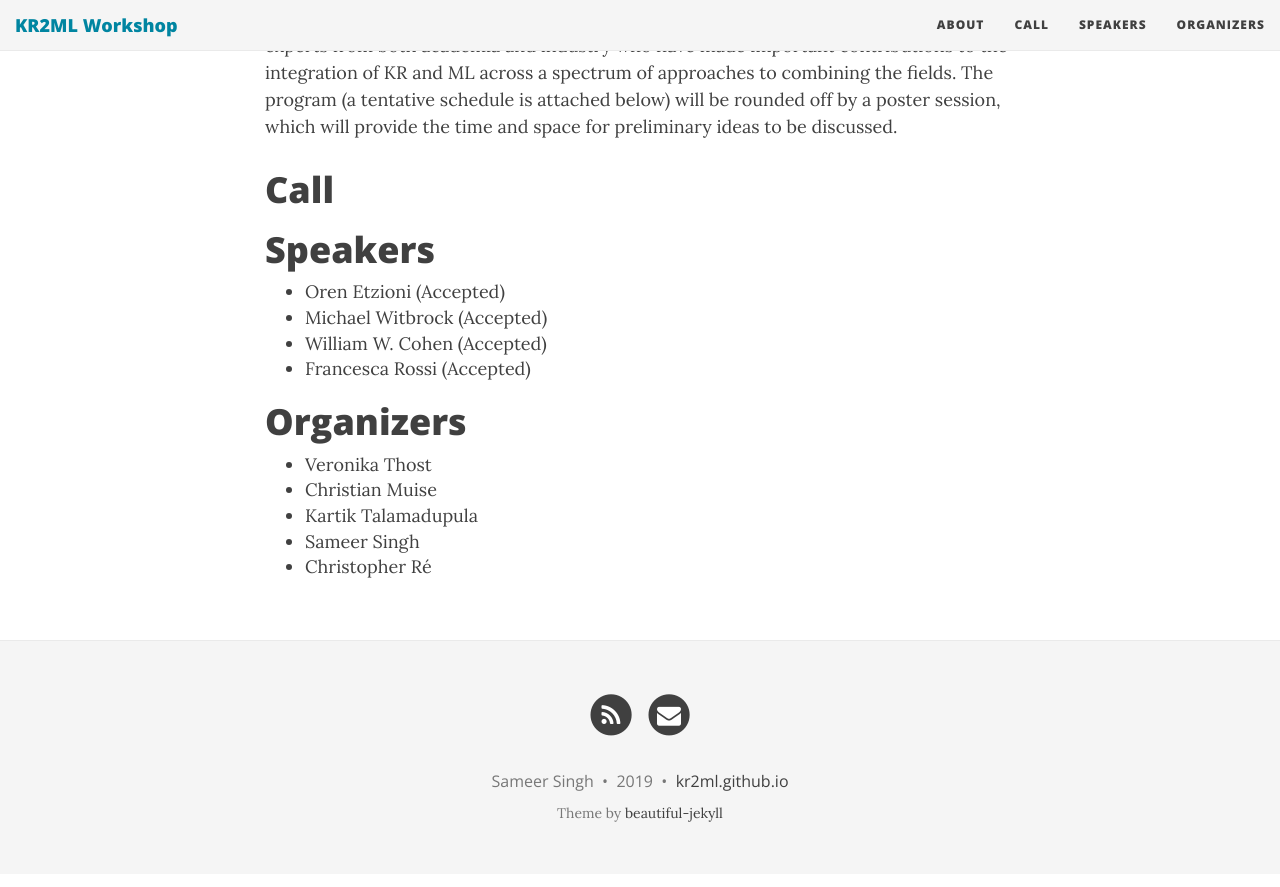
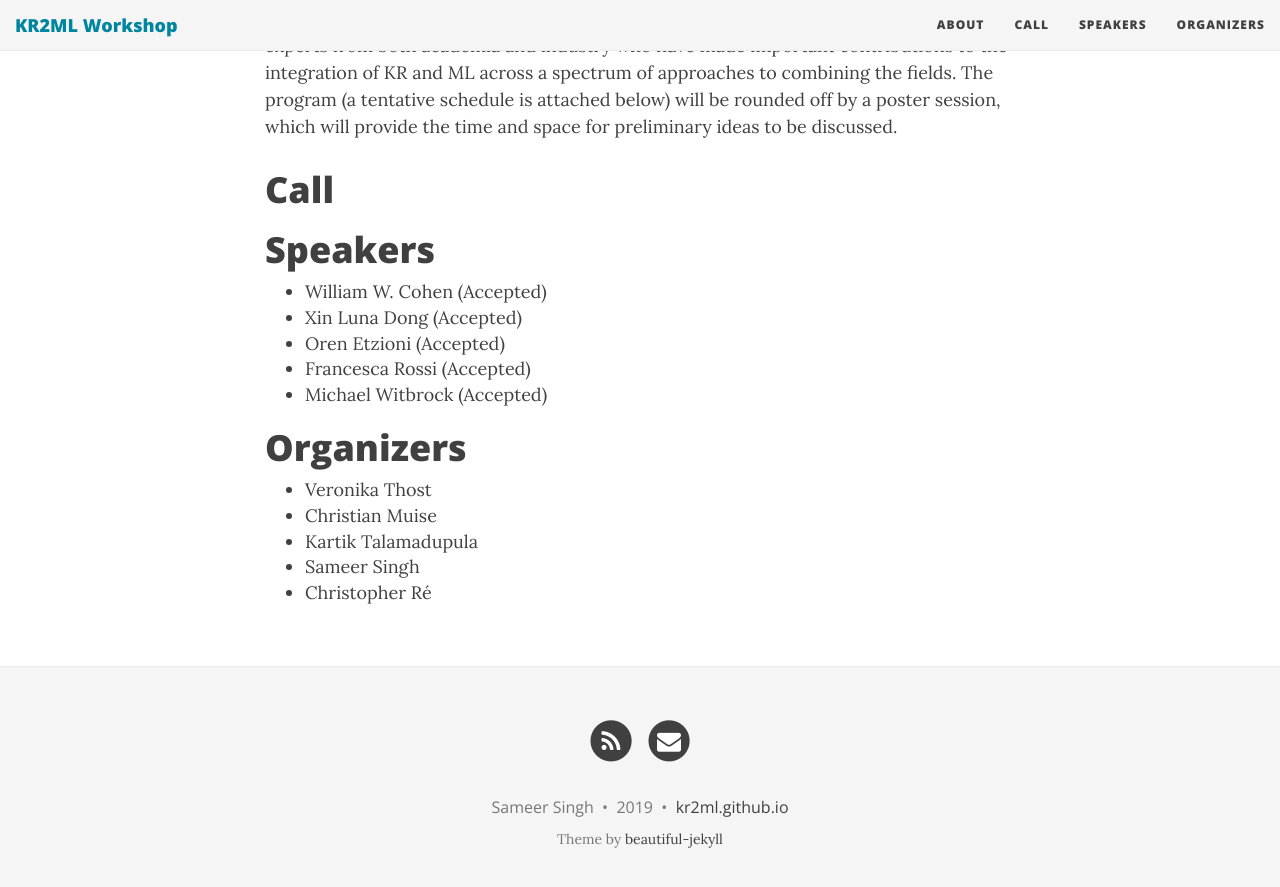
Before and after one commit to kr2ml/kr2ml.github.io, a Jekyll site: the page built from index.md, in a window 1280 px wide and 900 px high, scrolled down 959 px. Shown: the top 887 px of the window. Built offline with Jekyll 4.4.1, drawn with Linux system fonts in a browser that asks for light colours; nearby versions of some CDN libraries.

Commit message:
Added Luna Dong to speakers' list

```diff
--- a/index.md
+++ b/index.md
@@ -16,10 +16,11 @@ To reach a broader audience and increase the public awareness of the importance
 
 # Speakers
 
+- William W. Cohen (Accepted)
+- Xin Luna Dong (Accepted)
 - Oren Etzioni (Accepted)
+- Francesca Rossi (Accepted)
 - Michael Witbrock (Accepted)
-- William W. Cohen (Accepted)
-- Francesca Rossi (Accepted)
 
 # Organizers
 
```
